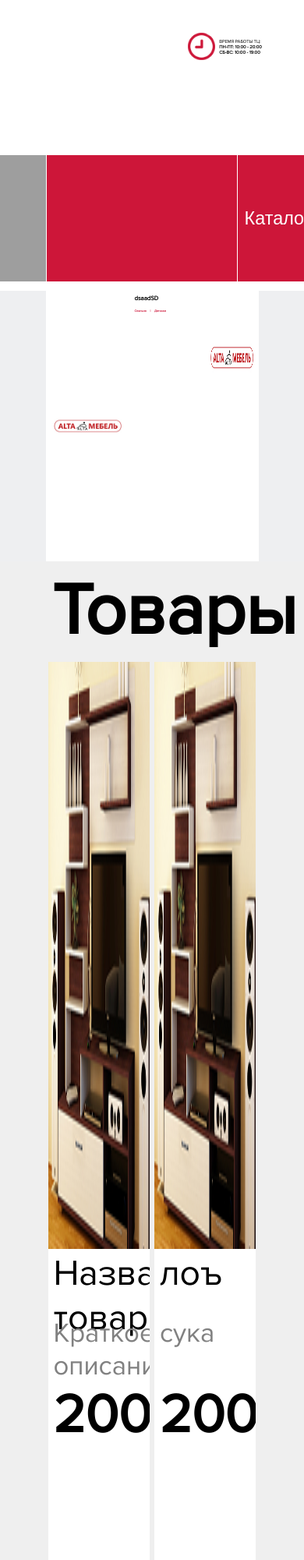
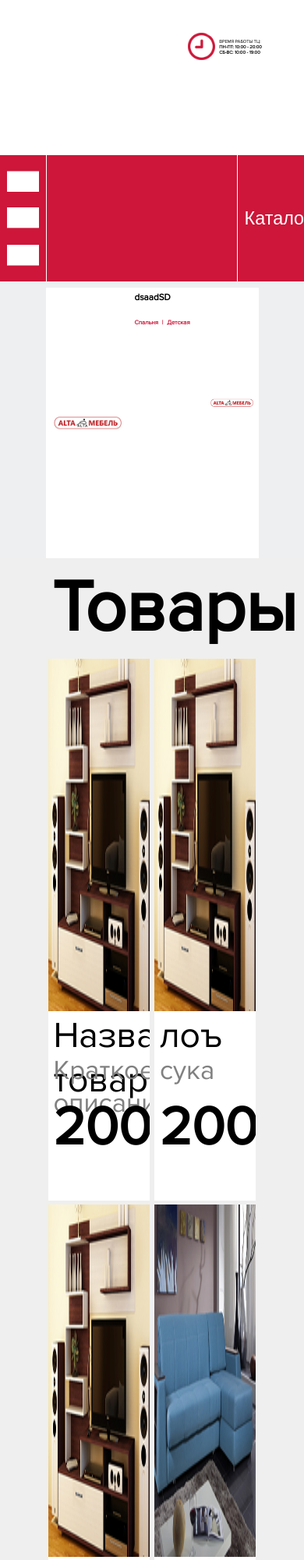
Before and after one commit to jekapulpit/shopping, a Django app: page /shops/1/ in a window 390 px wide; the page is wider, and only the part inside the window is pictured. Shown: the part 264-2265 px from the top of that part at 78% size. Run offline with Django 3.2, Linux system fonts and the light colour scheme; data comes from the database, SQL or seed files in the repository; some libraries are stand-ins or nearby versions; grey boxes are pictures that could not be loaded.

Commit message:
adaptation 2

```diff
--- a/minskmebel/catalog/static/css/style_index.css
+++ b/minskmebel/catalog/static/css/style_index.css
@@ -2,6 +2,8 @@ html, body {
   margin:0;
   padding:0;
   font-family: "Arial";
+  overflow-x: hidden !important;
+
 }
 @font-face {
     font-family: WaverlyCF;
@@ -16,6 +18,7 @@ html, body {
     font-family: Proxima;
     src: url(../fonts/ProximaNova-Regular.ttf);
 }
+
 b {
 	font-weight: bold !important;
 }
@@ -95,6 +98,7 @@ footer {
 	background-image: url(../img/burger.png);
 	border-right: 1px double white;
 }
+
 .catalog_mobile {
 	height: 100%;
 	display:none;
--- a/minskmebel/catalog/static/style.css
+++ b/minskmebel/catalog/static/style.css
@@ -6,6 +6,9 @@
 .swiper-slide {
   backface-visibility: hidden;
   -webkit-backface-visibility: hidden;
+}
+body {
+overflow-x: hidden !important;
 }
 
 slider *, *:before, *:after {
--- a/minskmebel/catalog/templates/allcollections.html
+++ b/minskmebel/catalog/templates/allcollections.html
@@ -7,7 +7,6 @@
     <link rel='stylesheet prefetch' href='https://cdnjs.cloudflare.com/ajax/libs/Swiper/4.0.7/css/swiper.min.css'>
     	<link rel="stylesheet" type="text/css" href="{% static 'mainpage/css/style.css' %}">
     <title>Коллекции</title>
-    	<link rel="stylesheet" type="text/css" href="{% static 'mainpage/css/adaptation.css' %}">
 
     <link rel="stylesheet" type="text/css" href="{% static 'mainpage/css/style_index.css' %}">
     <link rel="stylesheet" type="text/css" href="{% static 'mainpage/css/menu.css' %}">
@@ -17,6 +16,7 @@
     <link rel="stylesheet" type="text/css" href="{% static 'range/ion.rangeSlider.skinHTML5.css' %}">
     <script src="http://ajax.googleapis.com/ajax/libs/jquery/1.9.1/jquery.min.js"></script>
     <script  src="{% static 'mainpage/js/menu.js' %}"></script>
+    	<link rel="stylesheet" type="text/css" href="{% static 'mainpage/css/adaptation.css' %}">
 
     <script src="{% static 'js/ion.rangeSlider.js' %}"></script>
     <meta name="viewport" content="width=device-width, initial-scale=1.0" />
--- a/minskmebel/catalog/templates/sales.html
+++ b/minskmebel/catalog/templates/sales.html
@@ -67,7 +67,7 @@
       </div>
   </contacts>
   <products style="background-color:white">
-    <div style="font-family: Proxima; font-size: 1.95vw; text-align: center;padding-top: 2%;padding-bottom: 2%;font-weight: bold">Популярные товары и вкусные цены</div>
+    <div class="cintent_news" style="font-family: Proxima; font-size: 1.95vw; text-align: center;padding-top: 2%;padding-bottom: 2%;font-weight: bold">Популярные товары и вкусные цены</div>
     <div class="slider2">
       <div class="contrs left" onclick="next()" style="background-image: url(/static/img/right.png);"></div>
     <div class="contrs right" onclick="prev()"  style="background-image: url(/static/img/left.png);"></div>
--- a/minskmebel/catalog/templates/shoppage.html
+++ b/minskmebel/catalog/templates/shoppage.html
@@ -15,6 +15,7 @@
 <link rel="stylesheet" type="text/css" href="{% static 'style_magazine.css' %}">
     <script src="http://ajax.googleapis.com/ajax/libs/jquery/1.9.1/jquery.min.js"></script>
     <script  src="{% static 'mainpage/js/menu.js' %}"></script>
+	<link rel="stylesheet" type="text/css" href="{% static 'mainpage/css/adaptation_shoppage.css' %}">
 
     <meta name="viewport" content="width=device-width, initial-scale=1.0" />
 </head>
--- a/minskmebel/catalog/views.py
+++ b/minskmebel/catalog/views.py
@@ -187,6 +187,7 @@ def shoppage(request, shopid):
 
 def shops(request):
         allshops = models.shops.objects.all()
+        sale = Sale.objects.all()
         return render(request, 'shop.html', {'shops' : allshops, 'sale' : sale} )
 
 def sales(request, num):
--- a/minskmebel/mainpage/static/mainpage/css/adaptation.css
+++ b/minskmebel/mainpage/static/mainpage/css/adaptation.css
@@ -1,4 +1,7 @@
 @media only screen and (max-width: 767px) {
+body {
+overflow-x: hidden;
+}
 up {
 	background-color:white;
 }
@@ -139,6 +142,11 @@ slider {
 	margin:0;
 	width:100%;
 }
+.howtoconnect .leftside {
+	padding-top:2%;
+	padding-bottom: 2%;
+	height: auto;
+}
 .map {
 	height:15%;
 }
@@ -151,19 +159,28 @@ slider {
 .plus {
 	height: 10%;
 }
+.content_news {
+	font-size: 4vw !important;
+}
+.spisokitems {
+	font-size: 4vw;
+}
 /*            CONTACTS          */
 .callback {
 	display: none;
 }
 .inform {
 	width: 55%;
+	overflow-y: hidden;
 }
 .infoitem1 {
 	margin-right: 0 !important;
 }
 .mapandform {
 	height: auto;
+	padding-top:2%;
 }
+
 contacts {
 	height: auto;
 }
@@ -175,7 +192,13 @@ contacts {
 	display: none;
 }
 .collection .item {
-	height: 10%;
+	height: 20%;
+}
+.collection .tovar .name {
+	font-size: 3vw;
+}
+.tovar .item .content .name {
+	font-size: 2vw;
 }
 .contentdown {
 	display: none;
@@ -248,6 +271,7 @@ contacts {
 .preview {
 	width: 100% !important;
 	padding:0 !important;
+	margin:0 !important;
 }
 .contentslider .name .content {
 	font-size: 3vw;
@@ -260,14 +284,23 @@ contacts {
 }
 .shops .shopblock {
 	width:50% !important;
+	height:18%;
 }
 .shopblock .content .img {
 	height: 60%;
+	background-size: 60%;
 }
+
 /*                    SHOP PAGE              */
+topshop {
+padding-top: 2%;
+}
 topshop .stand {
 	height: 15%;
-	margin-top: 3%;
+
+}
+.info .links {
+	margin-top: 22%;
 }
 .info .infoitem {
 	display: none;
@@ -286,7 +319,15 @@ topshop .stand {
 	display:table;
 }
 .contacts .inner .pic{
-	margin-top: 75%;
-	height: 25%;
+	height: 100%;
+	background-size: 100%;
+	background-position: 50% 40%;
+	background-repeat: no-repeat;
+}
+.info .header {
+	font-size: 3vw;
+}
+.links .linktoshop {
+	font-size: 2vw;
 }
 }
--- /dev/null
+++ b/minskmebel/mainpage/static/mainpage/css/adaptation_shoppage.css
@@ -0,0 +1,6 @@
+@media only screen and (max-width: 767px) {
+.shopblock {
+	height: 30% !important;
+	padding-bottom: 2%;
+}
+}
--- a/minskmebel/mainpage/static/mainpage/css/style.css
+++ b/minskmebel/mainpage/static/mainpage/css/style.css
@@ -2,7 +2,9 @@
   -webkit-transition: all .3s ease;
   transition: all .3s ease;
 }
-
+body {
+overflow-x: hidden !important;
+}
 .swiper-slide {
   backface-visibility: hidden;
   -webkit-backface-visibility: hidden;
--- a/minskmebel/mainpage/static/mainpage/css/style_index.css
+++ b/minskmebel/mainpage/static/mainpage/css/style_index.css
@@ -2,7 +2,9 @@ html, body {
   margin:0;
   padding:0;
   font-family: "Arial";
+  overflow-x:hidden;
 }
+
 @font-face {
     font-family: WaverlyCF;
     src: url(../fonts/WaverlyCF-Medium.ttf);
--- a/minskmebel/mainpage/static/mainpage/js/menu.js
+++ b/minskmebel/mainpage/static/mainpage/js/menu.js
@@ -1,7 +1,7 @@
-function showmenu(){
-    if($(".menumobile").css("visibility") == "visible")
-        $(".menumobile").css("visibility", "hidden");
-    else {
-            $(".menumobile").css("visibility", "visible");
+function showmenu() {
+    if($(".menumobile").css("visibility") == "hidden"){
+        $(".menumobile").css("visibility", "visible");
+    } else {
+      $(".menumobile").css("visibility", "hidden");
     }
 }
--- a/minskmebel/mainpage/templates/index.html
+++ b/minskmebel/mainpage/templates/index.html
@@ -14,6 +14,7 @@
     <script src="http://ajax.googleapis.com/ajax/libs/jquery/1.9.1/jquery.min.js"></script>
   	<script src="{% static 'mainpage/src/js/lightslider.js' %}"></script>
   	<script src="{% static 'mainpage/js/slider2.js' %}"></script>
+  	<script src="{% static 'mainpage/js/menu.js' %}"></script>
   	<script src="{% static 'mainpage/js/slider3.js' %}"></script>
   	<link rel="stylesheet"  href="{% static 'mainpage/src/css/lightslider.css' %}"/>
   	<link rel="stylesheet"  href="{% static 'mainpage/css/slider2.css' %}"/>
@@ -211,6 +212,5 @@
 
 	<script src='https://cdnjs.cloudflare.com/ajax/libs/Swiper/4.0.7/js/swiper.min.js'></script>
     <script  src="{% static 'mainpage/js/index.js' %}"></script>
-    <script  src="{% static 'mainpage/js/menu.js' %}"></script>
 </body>
 </html>
```
Also changed, not shown: minskmebel/catalog/static/js/slider2.js (+11 -1 lines), minskmebel/catalog/static/img/burger.png (added).
